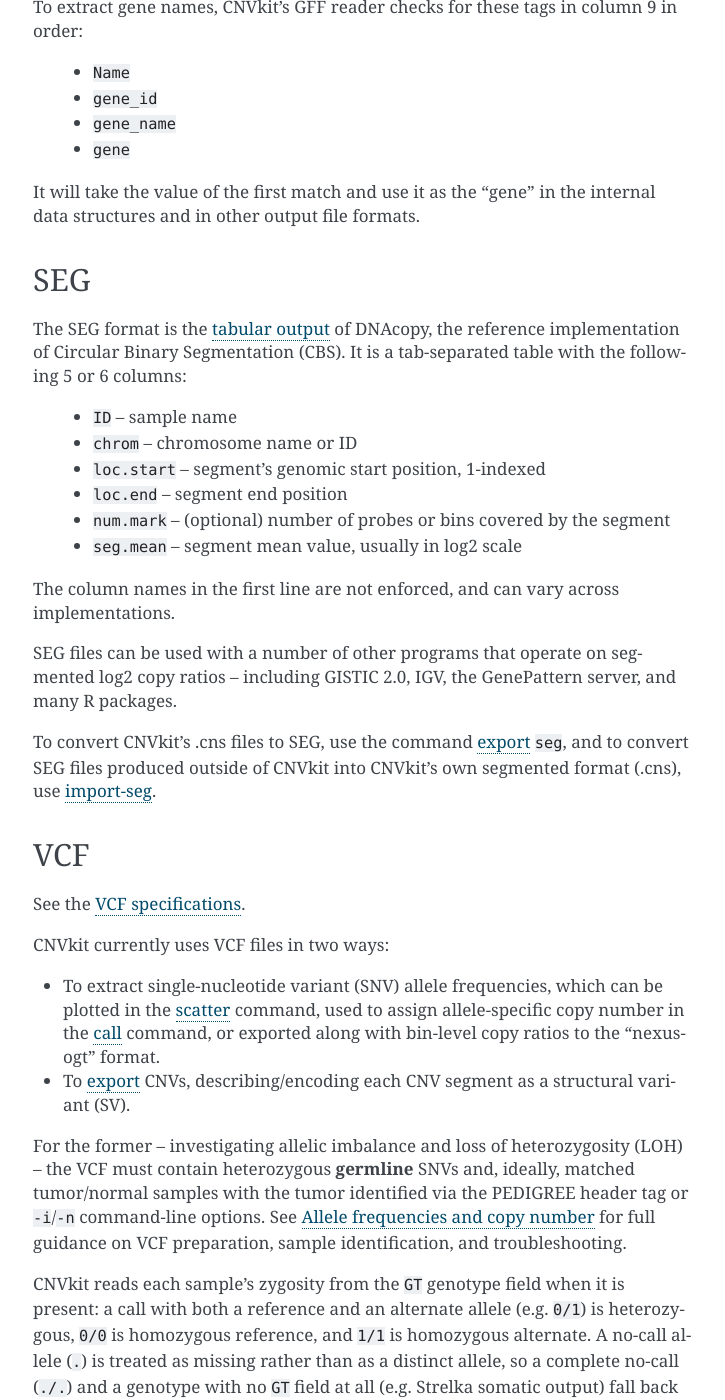
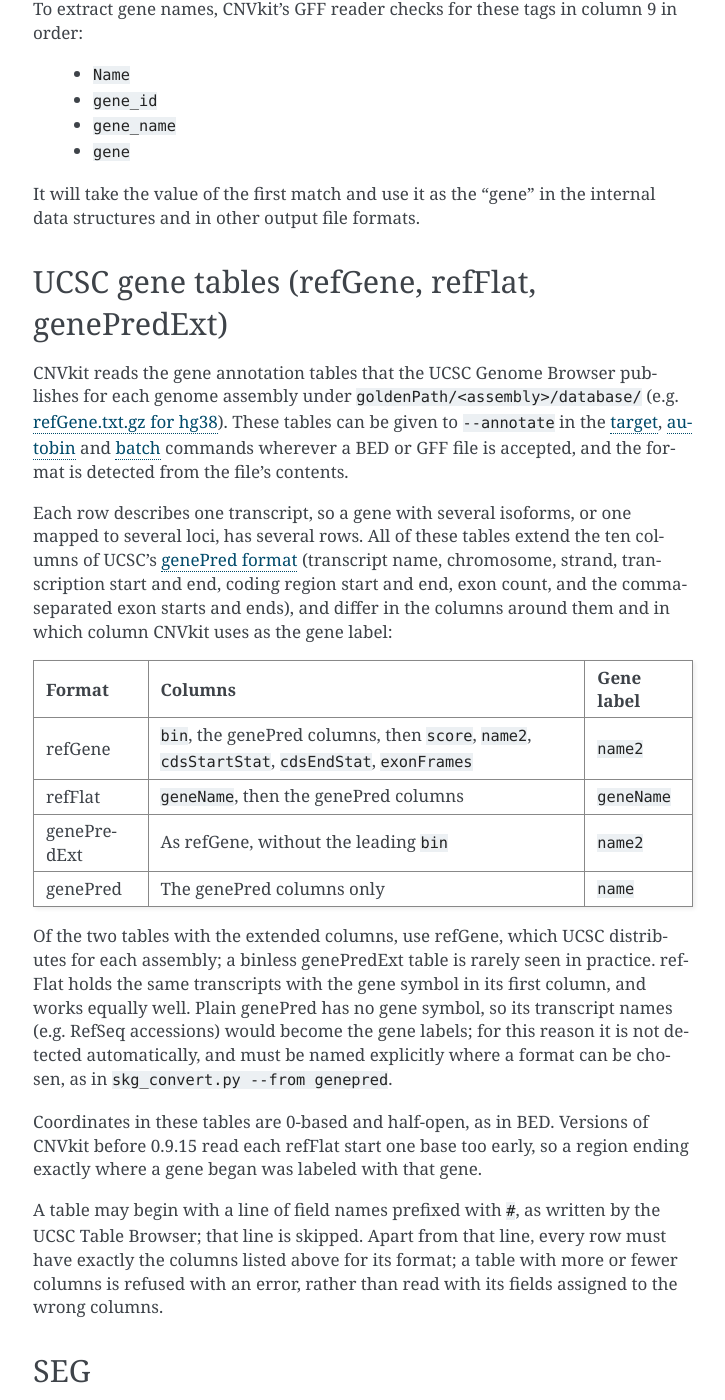
Before and after one commit to etal/cnvkit, a Sphinx documentation site: the page built from doc/fileformats.rst, in a window 1280 px wide and 1400 px high, scrolled down 1582 px. Shown: the whole window, without its empty margins (387-1112 px from the left). Built offline with Sphinx 7.4.7, drawn with Linux system fonts in a browser that asks for light colours; pages that are not in the unit, such as notebooks, are missing from menus; some of the changed text lies outside the part shown.

Commit message:
Document the UCSC gene table formats
Describe refGene, refFlat, genePredExt and genePred in
doc/fileformats.rst: their columns, which column becomes the gene label,
the 0-based coordinates, the optional header line and the required
column count. Of the two tables with extended columns, refGene is the
recommended one. Point to the new section from the --annotate section of
the pipeline guide, and name the UCSC gene tables in the scripts page
entries for skg_convert.py and cnv_annotate.py.

Also remove a stray leading space that kept the segformat label from
resolving.

Fixes #259.

```diff
--- a/doc/fileformats.rst
+++ b/doc/fileformats.rst
@@ -13,8 +13,8 @@ Every interval CNVkit reads must end at or after it starts. In a region file
 written by another tool, a reversed pair is taken to span the wider range and
 the repair is logged. For BED that is what the writer meant, since some
 primer-design tools record reverse-direction amplicons that way; for an
-annotation file carrying its own strand column, such as GFF or refFlat, it is
-instead the only usable interval left in a damaged row. In
+annotation file carrying its own strand column, such as GFF or a UCSC gene
+table, it is instead the only usable interval left in a damaged row. In
 CNVkit's own tables below, the ``.cnn``, ``.cnr``, ``.cns`` and SEG formats, a
 reversed row is refused: those coordinates came from a binner or a
 segmenter, so a reversed one means the file was damaged after it was written,
@@ -88,7 +88,60 @@ It will take the value of the first match and use it as the "gene" in the
 internal data structures and in other output file formats.
 
 
- .. _segformat:
+.. _genepredformat:
+
+UCSC gene tables (refGene, refFlat, genePredExt)
+------------------------------------------------
+
+CNVkit reads the gene annotation tables that the UCSC Genome Browser publishes
+for each genome assembly under ``goldenPath/<assembly>/database/`` (e.g.
+`refGene.txt.gz for hg38
+<https://hgdownload.soe.ucsc.edu/goldenPath/hg38/database/refGene.txt.gz>`_).
+These tables can be given to ``--annotate`` in the :ref:`target`, :ref:`autobin`
+and :ref:`batch` commands wherever a BED or GFF file is accepted, and the format
+is detected from the file's contents.
+
+Each row describes one transcript, so a gene with several isoforms, or one
+mapped to several loci, has several rows.
+All of these tables extend the ten columns of UCSC's `genePred format
+<https://genome.ucsc.edu/FAQ/FAQformat.html#format9>`_ (transcript name,
+chromosome, strand, transcription start and end, coding region start and end,
+exon count, and the comma-separated exon starts and ends), and differ in the
+columns around them and in which column CNVkit uses as the gene label:
+
+=============  ==========================================  ====================
+Format         Columns                                     Gene label
+=============  ==========================================  ====================
+refGene        ``bin``, the genePred columns, then          ``name2``
+               ``score``, ``name2``, ``cdsStartStat``,
+               ``cdsEndStat``, ``exonFrames``
+refFlat        ``geneName``, then the genePred columns      ``geneName``
+genePredExt    As refGene, without the leading ``bin``      ``name2``
+genePred       The genePred columns only                    ``name``
+=============  ==========================================  ====================
+
+Of the two tables with the extended columns, use refGene, which UCSC
+distributes for each assembly; a binless genePredExt table is rarely seen in
+practice.
+refFlat holds the same transcripts with the gene symbol in its first column,
+and works equally well.
+Plain genePred has no gene symbol, so its transcript names (e.g. RefSeq
+accessions) would become the gene labels; for this reason it is not detected
+automatically, and must be named explicitly where a format can be chosen, as in
+``skg_convert.py --from genepred``.
+
+Coordinates in these tables are 0-based and half-open, as in BED.
+Versions of CNVkit before 0.9.15 read each refFlat start one base too early, so
+a region ending exactly where a gene began was labeled with that gene.
+
+A table may begin with a line of field names prefixed with ``#``, as written by
+the UCSC Table Browser; that line is skipped.
+Apart from that line, every row must have exactly the columns listed above for its format;
+a table with more or fewer columns is refused with an error, rather than read
+with its fields assigned to the wrong columns.
+
+
+.. _segformat:
 
 SEG
 ---
--- a/doc/pipeline.rst
+++ b/doc/pipeline.rst
@@ -262,6 +262,8 @@ format from UCSC (e.g. `refFlat.txt for hg38
 <http://hgdownload.soe.ucsc.edu/goldenPath/hg38/database/refFlat.txt.gz>`_).
 A pre-downloaded ``refFlat_hg38.txt`` is included in the CNVkit ``data/``
 directory.
+UCSC's ``refGene.txt.gz`` and GFF files work too; see :ref:`genepredformat` and
+:ref:`gffformat`.
 
 In other cases the region labels are a combination of human-readable gene names
 and database accession codes, separated by commas (e.g.
```
Also changed, not shown: doc/scripts.rst (+10 -8 lines).
